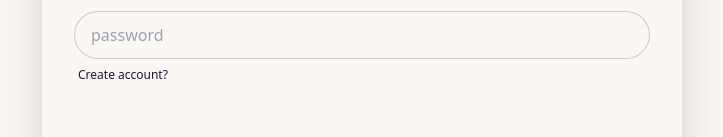
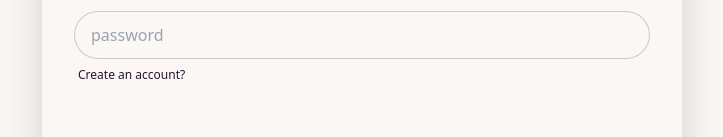
Before and after one commit to serge-svg/ironhack-labs-final-project, a Vue app: page /sign-in in a window 1280 px wide. Shown: the part 285-422 px from the top of the page, without its empty margins (278-1001 px from the left). Built offline with nearby package versions, Linux system fonts and the light colour scheme.

Commit message:
Solved path issue

```diff
--- a/src/router/index.js
+++ b/src/router/index.js
@@ -8,16 +8,22 @@ const router = createRouter({
   history: createWebHistory(import.meta.env.BASE_URL),
   routes: [
     {
-      path: '/sign-up',
-      name: 'signUp',
+      path: '/',
+      name: 'signIn',
       meta: { requiresAuth: false },
-      component: SignUpView
+      component: SignInView
     },
     {
       path: '/sign-in',
       name: 'signIn',
       meta: { requiresAuth: false },
       component: SignInView
+    },
+    {
+      path: '/sign-up',
+      name: 'signUp',
+      meta: { requiresAuth: false },
+      component: SignUpView
     },
     {
       path: '/tasks-list',
--- a/src/views/SignInView.vue
+++ b/src/views/SignInView.vue
@@ -25,7 +25,7 @@
                 class="input input-bordered"
               />
               <label class="label">
-                <a href="/sign-up" class="label-text-alt link link-hover">Create account?</a>
+                <a href="/sign-up" class="label-text-alt link link-hover">Create an account?</a>
               </label>
               <p id="password_v" style="visibility: hidden; color: red;">Password invalid!</p>
             </div>
```
